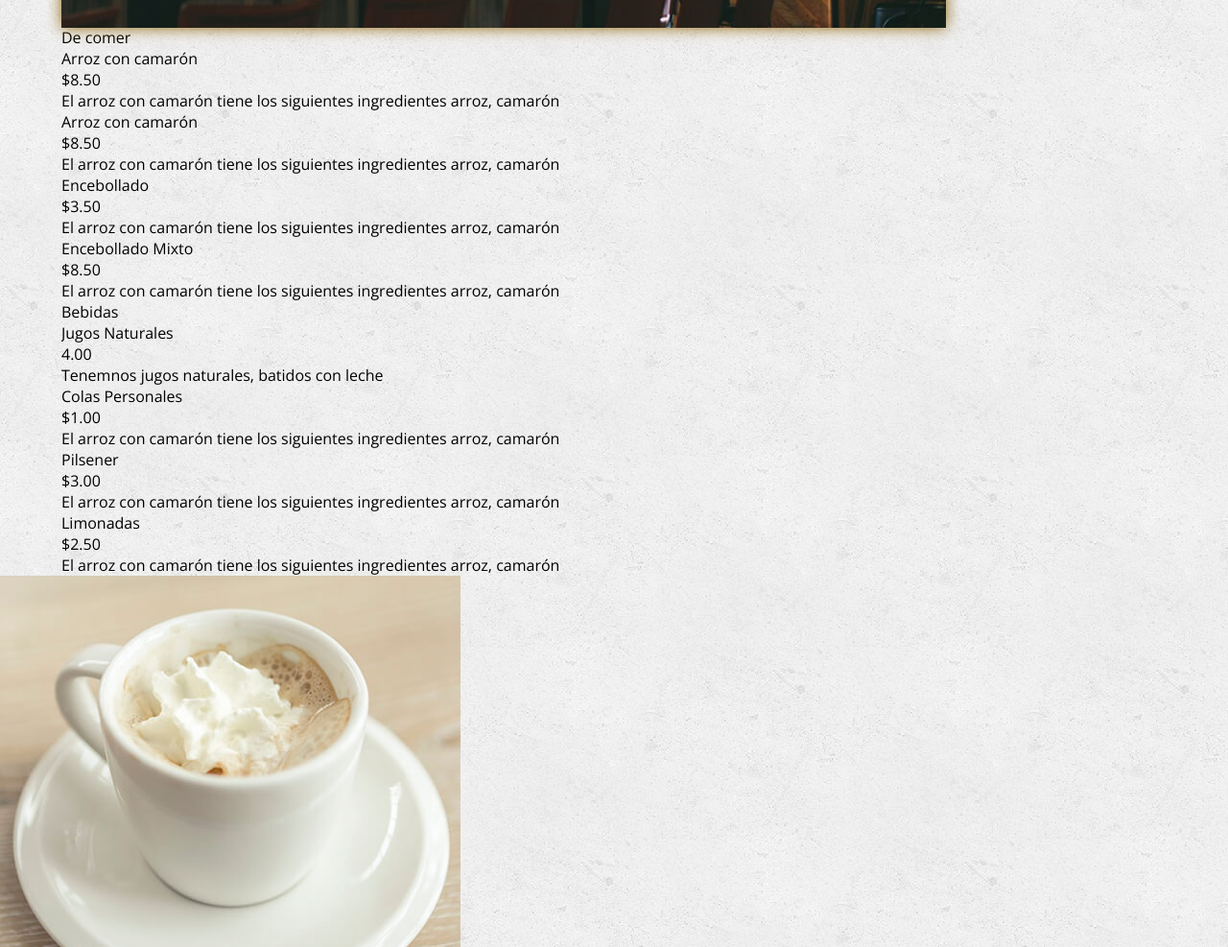
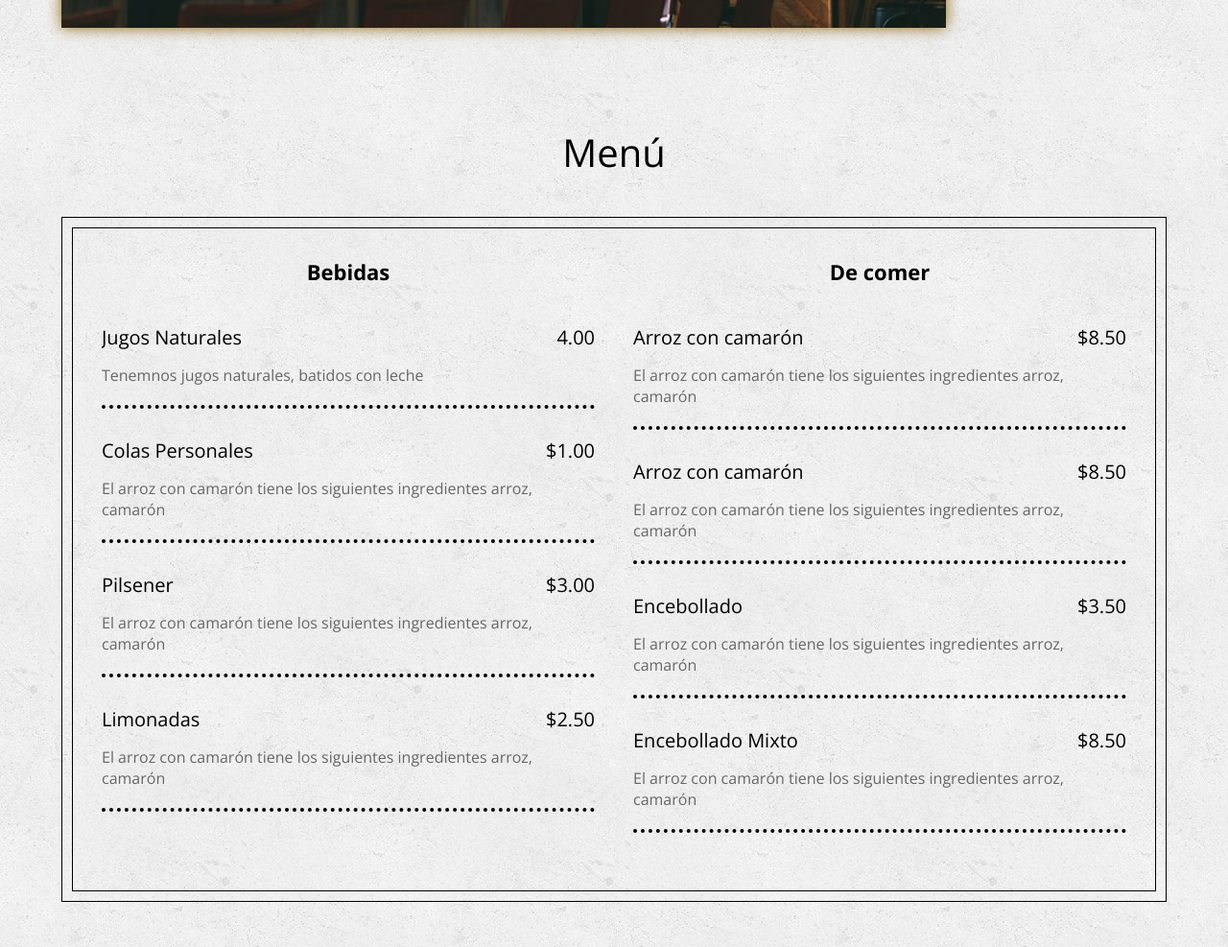
Before and after one commit to paulsantana1603/cafeteria, a plain HTML site: page index.html in a window 1280 px wide. Shown: the part 1139-2126 px from the top of the page at 96% size. Drawn offline with nearby package versions, Linux system fonts and the light colour scheme.

Commit message:
cafeteria2

```diff
--- a/estilos/estilos.css
+++ b/estilos/estilos.css
@@ -108,3 +108,75 @@ header .texto h3{
     line-height: 28px;
     margin-bottom: 15px;
 }
+
+/*--Seccion menu--*/
+
+.main .menu{
+    padding-top: 570px;
+    margin-bottom: 50px;
+}
+.main .menu .titulo{
+    font-size: 40px;
+    font-weight: 300;
+    text-align: center;
+    margin-bottom: 40px;
+}
+.main .menu .contenedor-menu,
+.main .menu .contenedor-menu2{
+    border: 1px solid #000;
+    background: transparent;
+    padding: 10px;
+    overflow: hidden;
+}
+.main .menu article{
+    width: 50%;
+    float: right;
+    padding: 20px;
+}
+.main .menu .categoria {
+    font-size: 22px;
+    text-align: center;
+    font-weight: 700;
+    margin-bottom: 40px;
+}
+.main .menu .platillo{
+    margin-bottom: 30px;
+    padding-bottom: 20px;
+    border-bottom: 4px dotted #000;
+    overflow: hidden;
+}
+.main .menu .nombre{
+    font-size: 20px;
+    margin-bottom: 15px;
+    float: left;
+}
+.main .menu .precio{
+    font-size: 20px;
+    margin-bottom: 15px;
+    float: right;
+}
+.main .menu .descripcion{
+    font-size: 16px;
+    color: #676767;
+    clear: both;
+}
+
+/*--galeria--*/
+
+.main .galeria {
+    overflow: hidden;
+
+}
+.main .galeria .foto{
+    width: 25%;
+    float: left;
+}
+.main .galeria .foto img{
+    width: 100%;
+    vertical-align: top;
+    opacity: .7;
+
+}
+.main .galeria .foto img:hover{
+    opacity: 1;
+}
```
Also changed, not shown: index.html (+0 -2 lines).
